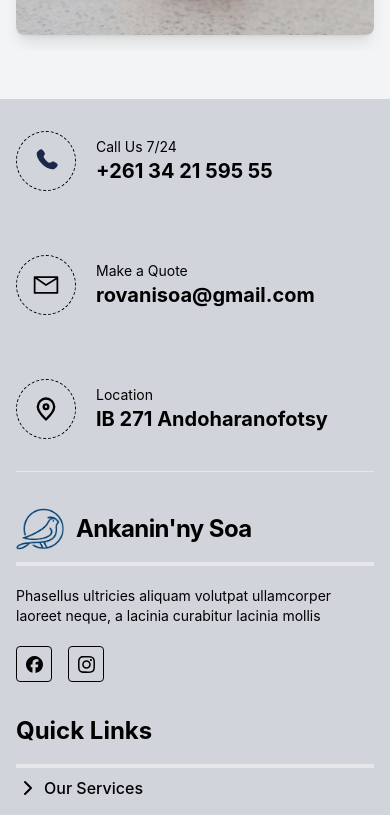
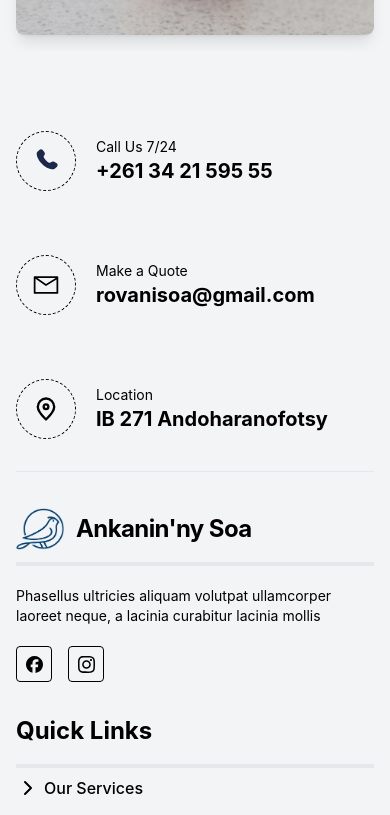
Before and after one commit to Tomefy5/Ankanin-ny-Soa, a React (Create React App) app: page / in a window 390 px wide. Shown: the part 4929-5744 px from the top of the page. Built offline with nearby package versions, Linux system fonts and the light colour scheme.

Commit message:
Basic Structure and Responsive of first page

```diff
--- a/src/Components/FooterContact.js
+++ b/src/Components/FooterContact.js
@@ -30,7 +30,7 @@ const contactFooter = [
 
 export default function FooterContact() {
   return (
-    <div className="bg-gray-300 min-h-[100vh] px-4 lg:px-2">
+    <div className="bg-gray-100 h-auto pb-10 px-4 lg:px-2">
       <div className="w-full md:w-[95%] lg:w-full xl:w-[85%] md:max-w-[754px] lg:max-w-[1102px] xl:max-w-[1296px]  mx-auto">
         <div className="flex flex-col md:flex-row md:flex-wrap justify-between w-full mx-auto border-b">
           {contactFooter.map((contact, index) => (
```
